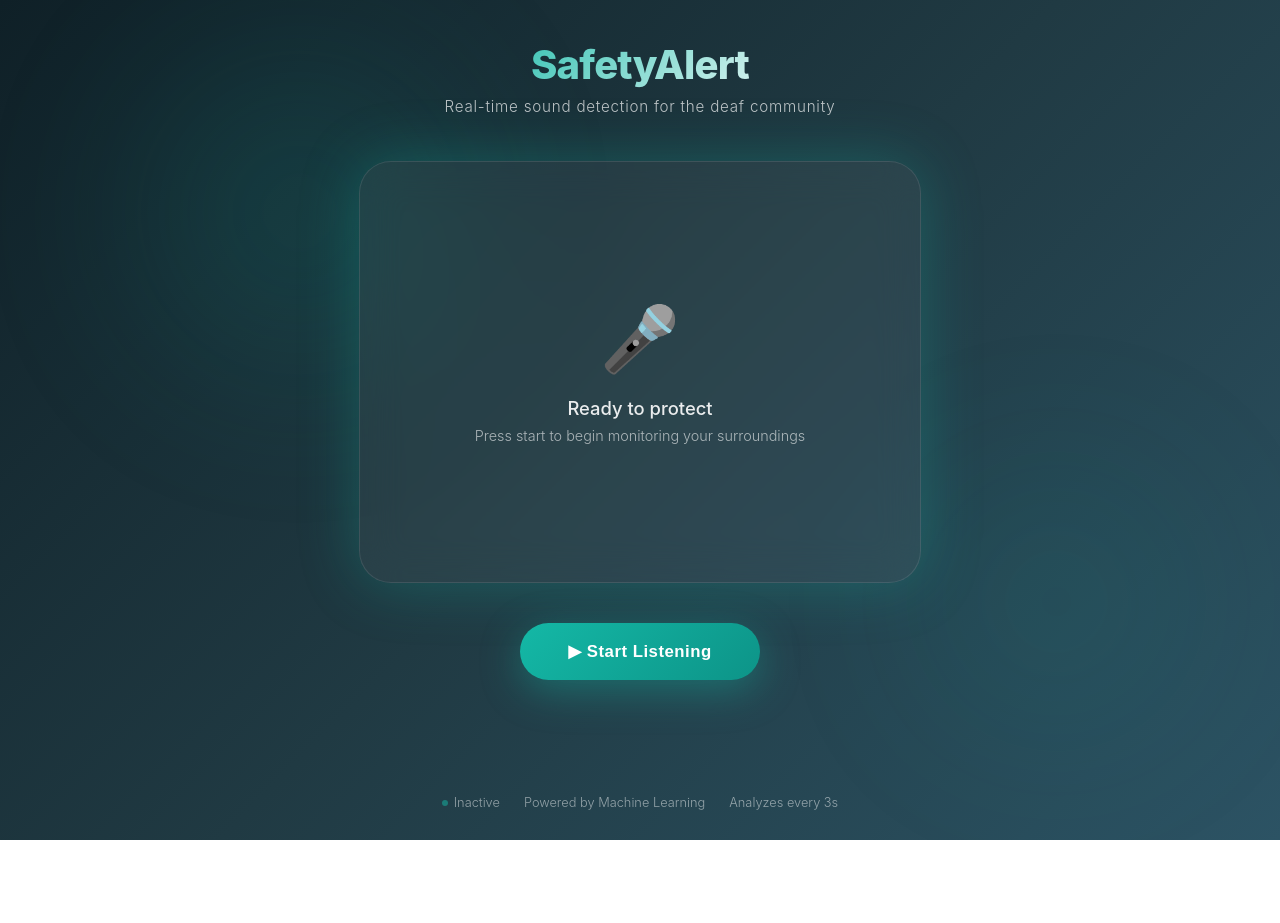
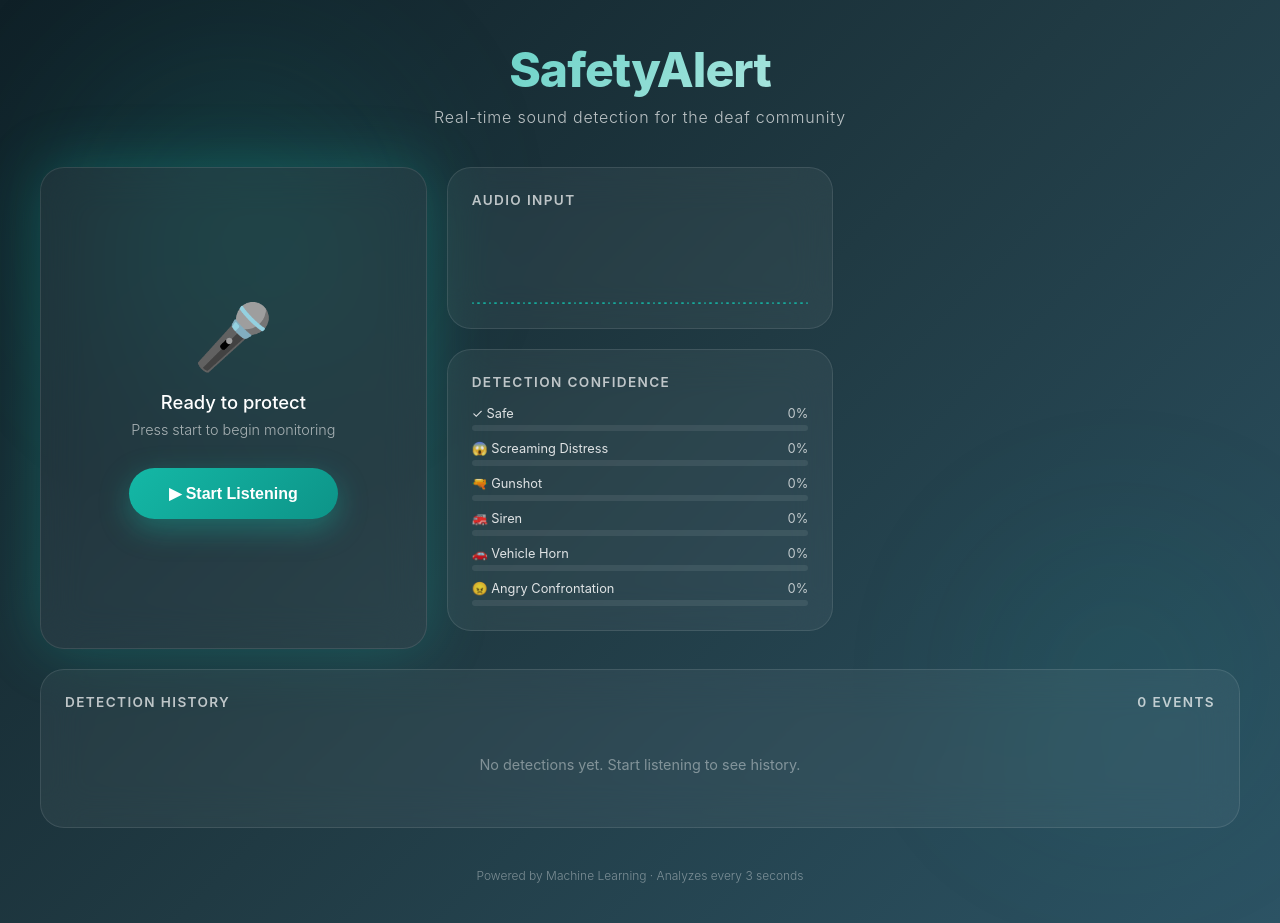
Before and after one commit to anibhati/safety-alert-website, a React (Create React App) app: page / in a window 1280 px wide. Before the commit the page ends 840 px from the top, so only its background shows below. Built offline with nearby package versions, Linux system fonts and the light colour scheme.

Commit message:
Add waveform, history, and confidence meters

```diff
--- a/src/App.js
+++ b/src/App.js
@@ -1,4 +1,4 @@
-import React, { useState, useRef } from "react";
+import React, { useState, useRef, useEffect } from "react";
 
 const ALERT_STYLES = {
   critical: {
@@ -21,15 +21,56 @@ const ALERT_STYLES = {
   }
 };
 
+const CLASS_COLORS = {
+  "safe": "#14b8a6",
+  "screaming_distress": "#ff0844",
+  "gunshot": "#ff0844",
+  "siren": "#f6a365",
+  "vehicle_horn": "#f6a365",
+  "angry_confrontation": "#f6a365"
+};
+
+const CLASS_ICONS = {
+  "safe": "✓",
+  "screaming_distress": "😱",
+  "gunshot": "🔫",
+  "siren": "🚒",
+  "vehicle_horn": "🚗",
+  "angry_confrontation": "😠"
+};
+
+const ALL_CLASSES = ["safe", "screaming_distress", "gunshot", "siren", "vehicle_horn", "angry_confrontation"];
+
 export default function App() {
   const [result, setResult] = useState(null);
   const [isListening, setIsListening] = useState(false);
   const [flash, setFlash] = useState(false);
   const [error, setError] = useState(null);
+  const [history, setHistory] = useState([]);
+  const [waveform, setWaveform] = useState(new Array(60).fill(0));
+  const [classScores, setClassScores] = useState({});
+
   const streamRef = useRef(null);
   const intervalRef = useRef(null);
+  const audioContextRef = useRef(null);
+  const analyserRef = useRef(null);
+  const animationRef = useRef(null);
 
   const API_URL = "https://bhatiani007-safetyalertapp.hf.space";
+
+  const drawWaveform = () => {
+    if (!analyserRef.current) return;
+    const bufferLength = 60;
+    const dataArray = new Uint8Array(analyserRef.current.frequencyBinCount);
+    analyserRef.current.getByteFrequencyData(dataArray);
+    const step = Math.floor(dataArray.length / bufferLength);
+    const samples = [];
+    for (let i = 0; i < bufferLength; i++) {
+      samples.push(dataArray[i * step] / 255);
+    }
+    setWaveform(samples);
+    animationRef.current = requestAnimationFrame(drawWaveform);
+  };
 
   const sendAudio = async (blob) => {
     try {
@@ -42,6 +83,23 @@ export default function App() {
       const data = await res.json();
       if (data && data.label) {
         setResult(data);
+
+        // Simulate class scores (API doesn't return all, so we estimate)
+        const scores = {};
+        ALL_CLASSES.forEach(cls => {
+          if (cls === data.label) scores[cls] = data.confidence;
+          else scores[cls] = Math.random() * (100 - data.confidence) / 5;
+        });
+        setClassScores(scores);
+
+        // Add to history
+        setHistory(prev => [{
+          label: data.label,
+          confidence: data.confidence,
+          time: new Date().toLocaleTimeString([], { hour: '2-digit', minute: '2-digit', second: '2-digit' }),
+          is_danger: data.is_danger
+        }, ...prev].slice(0, 8));
+
         if (data.is_danger) {
           setFlash(true);
           if (navigator.vibrate) navigator.vibrate([500, 200, 500]);
@@ -58,6 +116,15 @@ export default function App() {
       setError(null);
       const stream = await navigator.mediaDevices.getUserMedia({ audio: true });
       streamRef.current = stream;
+
+      // Set up audio analysis for waveform
+      audioContextRef.current = new (window.AudioContext || window.webkitAudioContext)();
+      const source = audioContextRef.current.createMediaStreamSource(stream);
+      analyserRef.current = audioContextRef.current.createAnalyser();
+      analyserRef.current.fftSize = 256;
+      source.connect(analyserRef.current);
+      drawWaveform();
+
       setIsListening(true);
 
       const record = () => {
@@ -83,12 +150,23 @@ export default function App() {
 
   const stopListening = () => {
     clearInterval(intervalRef.current);
+    if (animationRef.current) cancelAnimationFrame(animationRef.current);
     if (streamRef.current) {
       streamRef.current.getTracks().forEach(t => t.stop());
     }
+    if (audioContextRef.current) {
+      audioContextRef.current.close();
+    }
     setIsListening(false);
     setResult(null);
+    setWaveform(new Array(60).fill(0));
   };
+
+  useEffect(() => {
+    return () => {
+      if (animationRef.current) cancelAnimationFrame(animationRef.current);
+    };
+  }, []);
 
   const alertLevel = result?.alert_level || "safe";
   const styles = ALERT_STYLES[alertLevel] || ALERT_STYLES.safe;
@@ -99,41 +177,38 @@ export default function App() {
       minHeight: "100vh",
       background: flash ? "#ff0844" : styles.bg,
       color: "white",
-      display: "flex",
-      flexDirection: "column",
-      alignItems: "center",
-      justifyContent: "center",
       fontFamily: "'Inter', -apple-system, BlinkMacSystemFont, 'Segoe UI', sans-serif",
       transition: "background 0.5s ease",
-      padding: "20px",
-      textAlign: "center",
+      padding: "40px 20px",
       position: "relative",
       overflow: "hidden"
     }}>
-      {/* Animated background orbs */}
+      {/* Background orbs */}
       <div style={{
         position: "absolute",
         top: "10%",
-        left: "10%",
+        left: "5%",
         width: "300px",
         height: "300px",
         background: styles.accent,
         borderRadius: "50%",
         filter: "blur(100px)",
         opacity: 0.15,
-        animation: "float 8s ease-in-out infinite"
+        animation: "float 8s ease-in-out infinite",
+        pointerEvents: "none"
       }} />
       <div style={{
         position: "absolute",
         bottom: "10%",
-        right: "10%",
+        right: "5%",
         width: "250px",
         height: "250px",
         background: styles.accent,
         borderRadius: "50%",
         filter: "blur(100px)",
         opacity: 0.1,
-        animation: "float 10s ease-in-out infinite reverse"
+        animation: "float 10s ease-in-out infinite reverse",
+        pointerEvents: "none"
       }} />
 
       <style>{`
@@ -153,17 +228,26 @@ export default function App() {
           from { opacity: 0; transform: translateY(20px); }
           to { opacity: 1; transform: translateY(0); }
         }
+        @keyframes slideIn {
+          from { opacity: 0; transform: translateX(-20px); }
+          to { opacity: 1; transform: translateX(0); }
+        }
+        @keyframes barGrow {
+          from { transform: scaleY(0); }
+          to { transform: scaleY(1); }
+        }
       `}</style>
 
       {/* Header */}
       <div style={{
-        position: "absolute",
-        top: "40px",
-        zIndex: 10,
+        textAlign: "center",
+        marginBottom: "40px",
+        position: "relative",
+        zIndex: 5,
         animation: "fadeIn 0.8s ease"
       }}>
         <h1 style={{
-          fontSize: "2.5rem",
+          fontSize: "3rem",
           fontWeight: 800,
           margin: 0,
           letterSpacing: "-0.02em",
@@ -177,7 +261,7 @@ export default function App() {
         <p style={{
           opacity: 0.7,
           margin: "8px 0 0 0",
-          fontSize: "0.95rem",
+          fontSize: "1rem",
           letterSpacing: "0.05em",
           fontWeight: 300
         }}>
@@ -185,17 +269,24 @@ export default function App() {
         </p>
       </div>
 
-      {/* Main card */}
+      {/* Main content grid */}
+      <div style={{
+        display: "grid",
+        gridTemplateColumns: "repeat(auto-fit, minmax(320px, 1fr))",
+        gap: "20px",
+        maxWidth: "1200px",
+        margin: "0 auto",
+        position: "relative",
+        zIndex: 5
+      }}>
+        {/* Left: Main detection card */}
         <div style={{
           background: "rgba(255,255,255,0.05)",
           backdropFilter: "blur(20px)",
           border: "1px solid rgba(255,255,255,0.1)",
-        borderRadius: "32px",
-        padding: "60px 40px",
-        marginBottom: "40px",
-        width: "100%",
-        maxWidth: "480px",
-        minHeight: "300px",
+          borderRadius: "24px",
+          padding: "40px 30px",
+          minHeight: "400px",
           display: "flex",
           flexDirection: "column",
           alignItems: "center",
@@ -203,44 +294,40 @@ export default function App() {
           boxShadow: styles.glow,
           transition: "all 0.5s ease",
           animation: "fadeIn 0.8s ease",
-        position: "relative",
-        zIndex: 5
+          textAlign: "center"
         }}>
           {result ? (
             <div style={{ animation: "fadeIn 0.4s ease" }}>
               <div style={{
                 fontSize: "5rem",
-              marginBottom: "20px",
+                marginBottom: "16px",
                 animation: result.is_danger ? "pulse 1s ease infinite" : "none"
               }}>
                 {styles.emoji}
               </div>
               <div style={{
-              fontSize: "1.75rem",
+                fontSize: "1.6rem",
                 fontWeight: 700,
-              marginBottom: "12px",
-              textTransform: "capitalize",
-              letterSpacing: "-0.01em"
+                marginBottom: "10px",
+                textTransform: "capitalize"
               }}>
                 {displayLabel}
               </div>
               <div style={{
-              fontSize: "1.05rem",
+                fontSize: "0.95rem",
                 opacity: 0.85,
-              marginBottom: "20px",
-              fontWeight: 300,
-              lineHeight: 1.5
+                marginBottom: "16px",
+                fontWeight: 300
               }}>
                 {result.message}
               </div>
               <div style={{
                 display: "inline-block",
                 background: "rgba(255,255,255,0.1)",
-              padding: "8px 20px",
+                padding: "6px 16px",
                 borderRadius: "100px",
-              fontSize: "0.85rem",
-              fontWeight: 500,
-              letterSpacing: "0.05em"
+                fontSize: "0.8rem",
+                fontWeight: 500
               }}>
                 {result.confidence}% confidence
               </div>
@@ -258,116 +345,254 @@ export default function App() {
                 transform: "translateX(-50%)",
                 animation: "ripple 2s ease-out infinite"
               }} />
-            <div style={{
-              fontSize: "4rem",
-              animation: "pulse 1.5s ease infinite"
-            }}>
-              🎧
-            </div>
-            <div style={{
-              marginTop: "20px",
-              fontSize: "1.1rem",
-              fontWeight: 500,
-              opacity: 0.9
-            }}>
-              Listening...
-            </div>
-            <div style={{
-              marginTop: "8px",
-              fontSize: "0.85rem",
-              opacity: 0.6
-            }}>
-              Analyzing environment in real-time
+              <div style={{ fontSize: "4rem", animation: "pulse 1.5s ease infinite" }}>🎧</div>
+              <div style={{ marginTop: "20px", fontSize: "1.1rem", fontWeight: 500 }}>Listening...</div>
+              <div style={{ marginTop: "8px", fontSize: "0.85rem", opacity: 0.6 }}>
+                Analyzing environment
               </div>
             </div>
           ) : (
             <div>
-            <div style={{ fontSize: "4rem", marginBottom: "20px" }}>🎤</div>
-            <div style={{
-              fontSize: "1.15rem",
-              fontWeight: 500,
-              opacity: 0.9,
-              marginBottom: "8px"
-            }}>
+              <div style={{ fontSize: "4rem", marginBottom: "16px" }}>🎤</div>
+              <div style={{ fontSize: "1.15rem", fontWeight: 500, marginBottom: "8px" }}>
                 Ready to protect
               </div>
-            <div style={{
-              fontSize: "0.9rem",
-              opacity: 0.6,
-              fontWeight: 300
-            }}>
-              Press start to begin monitoring your surroundings
+              <div style={{ fontSize: "0.9rem", opacity: 0.6, fontWeight: 300 }}>
+                Press start to begin monitoring
               </div>
             </div>
           )}
-      </div>
 
-      {/* Button */}
           <button
             onClick={isListening ? stopListening : startListening}
             style={{
+              marginTop: "30px",
               background: isListening
                 ? "linear-gradient(135deg, #ef4444 0%, #dc2626 100%)"
                 : `linear-gradient(135deg, ${styles.accent} 0%, #0d9488 100%)`,
               color: "white",
               border: "none",
               borderRadius: "100px",
-          padding: "18px 48px",
-          fontSize: "1.05rem",
+              padding: "16px 40px",
+              fontSize: "1rem",
               fontWeight: 600,
-          letterSpacing: "0.03em",
               cursor: "pointer",
               boxShadow: isListening
-            ? "0 10px 40px rgba(239, 68, 68, 0.4)"
-            : `0 10px 40px ${styles.accent}66`,
-          transition: "all 0.3s ease",
-          zIndex: 5
+                ? "0 10px 30px rgba(239, 68, 68, 0.4)"
+                : `0 10px 30px ${styles.accent}66`,
+              transition: "all 0.3s ease"
             }}
             onMouseEnter={e => e.currentTarget.style.transform = "translateY(-2px)"}
             onMouseLeave={e => e.currentTarget.style.transform = "translateY(0)"}
           >
-        {isListening ? "■  Stop Monitoring" : "▶  Start Listening"}
+            {isListening ? "■  Stop" : "▶  Start Listening"}
           </button>
 
           {error && (
             <div style={{
-          marginTop: "24px",
-          padding: "12px 24px",
+              marginTop: "20px",
+              padding: "10px 20px",
               background: "rgba(239, 68, 68, 0.15)",
               border: "1px solid rgba(239, 68, 68, 0.3)",
-          borderRadius: "12px",
+              borderRadius: "10px",
               color: "#fca5a5",
-          fontSize: "0.9rem",
-          maxWidth: "400px"
+              fontSize: "0.85rem"
             }}>
               {error}
             </div>
           )}
+        </div>
+
+        {/* Right column: Waveform + Confidence meters */}
+        <div style={{ display: "flex", flexDirection: "column", gap: "20px" }}>
+          {/* Waveform */}
+          <div style={{
+            background: "rgba(255,255,255,0.05)",
+            backdropFilter: "blur(20px)",
+            border: "1px solid rgba(255,255,255,0.1)",
+            borderRadius: "24px",
+            padding: "24px",
+            animation: "fadeIn 1s ease"
+          }}>
+            <div style={{
+              fontSize: "0.85rem",
+              fontWeight: 600,
+              opacity: 0.7,
+              marginBottom: "16px",
+              letterSpacing: "0.1em",
+              textTransform: "uppercase"
+            }}>
+              Audio Input
+            </div>
+            <div style={{
+              display: "flex",
+              alignItems: "flex-end",
+              gap: "3px",
+              height: "80px",
+              justifyContent: "center"
+            }}>
+              {waveform.map((val, i) => (
+                <div key={i} style={{
+                  width: "4px",
+                  height: `${Math.max(val * 100, 2)}%`,
+                  background: `linear-gradient(to top, ${styles.accent}, ${styles.accent}88)`,
+                  borderRadius: "2px",
+                  transition: "height 0.1s ease",
+                  boxShadow: isListening ? `0 0 6px ${styles.accent}66` : "none"
+                }} />
+              ))}
+            </div>
+          </div>
+
+          {/* Confidence meters */}
+          <div style={{
+            background: "rgba(255,255,255,0.05)",
+            backdropFilter: "blur(20px)",
+            border: "1px solid rgba(255,255,255,0.1)",
+            borderRadius: "24px",
+            padding: "24px",
+            animation: "fadeIn 1.2s ease"
+          }}>
+            <div style={{
+              fontSize: "0.85rem",
+              fontWeight: 600,
+              opacity: 0.7,
+              marginBottom: "16px",
+              letterSpacing: "0.1em",
+              textTransform: "uppercase"
+            }}>
+              Detection Confidence
+            </div>
+            <div style={{ display: "flex", flexDirection: "column", gap: "10px" }}>
+              {ALL_CLASSES.map(cls => {
+                const score = classScores[cls] || 0;
+                return (
+                  <div key={cls}>
+                    <div style={{
+                      display: "flex",
+                      justifyContent: "space-between",
+                      marginBottom: "4px",
+                      fontSize: "0.8rem"
+                    }}>
+                      <span style={{ textTransform: "capitalize", opacity: 0.85 }}>
+                        {CLASS_ICONS[cls]} {cls.replace(/_/g, " ")}
+                      </span>
+                      <span style={{ opacity: 0.7, fontVariantNumeric: "tabular-nums" }}>
+                        {score.toFixed(0)}%
+                      </span>
+                    </div>
+                    <div style={{
+                      height: "6px",
+                      background: "rgba(255,255,255,0.08)",
+                      borderRadius: "4px",
+                      overflow: "hidden"
+                    }}>
+                      <div style={{
+                        height: "100%",
+                        width: `${score}%`,
+                        background: CLASS_COLORS[cls],
+                        borderRadius: "4px",
+                        transition: "width 0.5s ease",
+                        boxShadow: `0 0 8px ${CLASS_COLORS[cls]}66`
+                      }} />
+                    </div>
+                  </div>
+                );
+              })}
+            </div>
+          </div>
+        </div>
+
+        {/* History */}
+        <div style={{
+          background: "rgba(255,255,255,0.05)",
+          backdropFilter: "blur(20px)",
+          border: "1px solid rgba(255,255,255,0.1)",
+          borderRadius: "24px",
+          padding: "24px",
+          gridColumn: "1 / -1",
+          animation: "fadeIn 1.4s ease"
+        }}>
+          <div style={{
+            fontSize: "0.85rem",
+            fontWeight: 600,
+            opacity: 0.7,
+            marginBottom: "16px",
+            letterSpacing: "0.1em",
+            textTransform: "uppercase",
+            display: "flex",
+            justifyContent: "space-between"
+          }}>
+            <span>Detection History</span>
+            <span>{history.length} {history.length === 1 ? "event" : "events"}</span>
+          </div>
+
+          {history.length === 0 ? (
+            <div style={{
+              textAlign: "center",
+              padding: "30px",
+              opacity: 0.4,
+              fontSize: "0.9rem"
+            }}>
+              No detections yet. Start listening to see history.
+            </div>
+          ) : (
+            <div style={{ display: "flex", flexDirection: "column", gap: "8px" }}>
+              {history.map((item, i) => (
+                <div key={i} style={{
+                  display: "flex",
+                  alignItems: "center",
+                  padding: "12px 16px",
+                  background: item.is_danger
+                    ? `${CLASS_COLORS[item.label]}22`
+                    : "rgba(255,255,255,0.03)",
+                  border: `1px solid ${item.is_danger ? CLASS_COLORS[item.label] + "44" : "rgba(255,255,255,0.08)"}`,
+                  borderRadius: "12px",
+                  fontSize: "0.9rem",
+                  animation: "slideIn 0.3s ease"
+                }}>
+                  <div style={{ fontSize: "1.5rem", marginRight: "14px" }}>
+                    {CLASS_ICONS[item.label]}
+                  </div>
+                  <div style={{ flex: 1 }}>
+                    <div style={{
+                      fontWeight: 600,
+                      textTransform: "capitalize",
+                      marginBottom: "2px"
+                    }}>
+                      {item.label.replace(/_/g, " ")}
+                    </div>
+                    <div style={{ fontSize: "0.75rem", opacity: 0.5 }}>
+                      {item.time}
+                    </div>
+                  </div>
+                  <div style={{
+                    fontSize: "0.8rem",
+                    fontWeight: 600,
+                    padding: "4px 10px",
+                    background: "rgba(255,255,255,0.08)",
+                    borderRadius: "100px"
+                  }}>
+                    {item.confidence}%
+                  </div>
+                </div>
+              ))}
+            </div>
+          )}
+        </div>
+      </div>
 
       {/* Footer */}
       <div style={{
-        position: "absolute",
-        bottom: "30px",
-        display: "flex",
-        alignItems: "center",
-        gap: "24px",
-        fontSize: "0.8rem",
-        opacity: 0.5,
+        textAlign: "center",
+        marginTop: "40px",
+        fontSize: "0.75rem",
+        opacity: 0.4,
         fontWeight: 300,
+        position: "relative",
         zIndex: 5
       }}>
-        <div style={{ display: "flex", alignItems: "center", gap: "6px" }}>
-          <div style={{
-            width: "6px",
-            height: "6px",
-            background: "#14b8a6",
-            borderRadius: "50%",
-            animation: isListening ? "pulse 1s ease infinite" : "none"
-          }} />
-          {isListening ? "Active" : "Inactive"}
-        </div>
-        <div>Powered by Machine Learning</div>
-        <div>Analyzes every 3s</div>
+        Powered by Machine Learning · Analyzes every 3 seconds
       </div>
     </div>
   );
```
Lines whose indentation alone changed are shown as unchanged.
